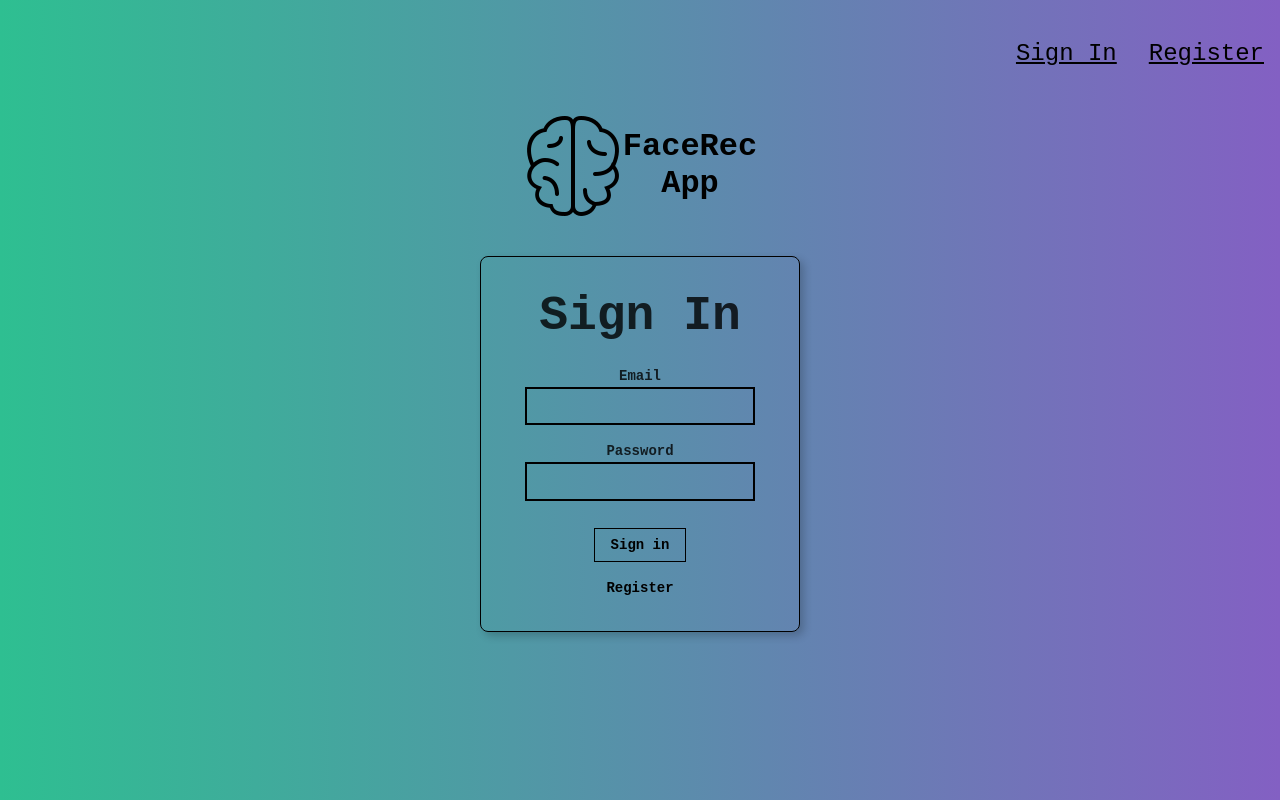
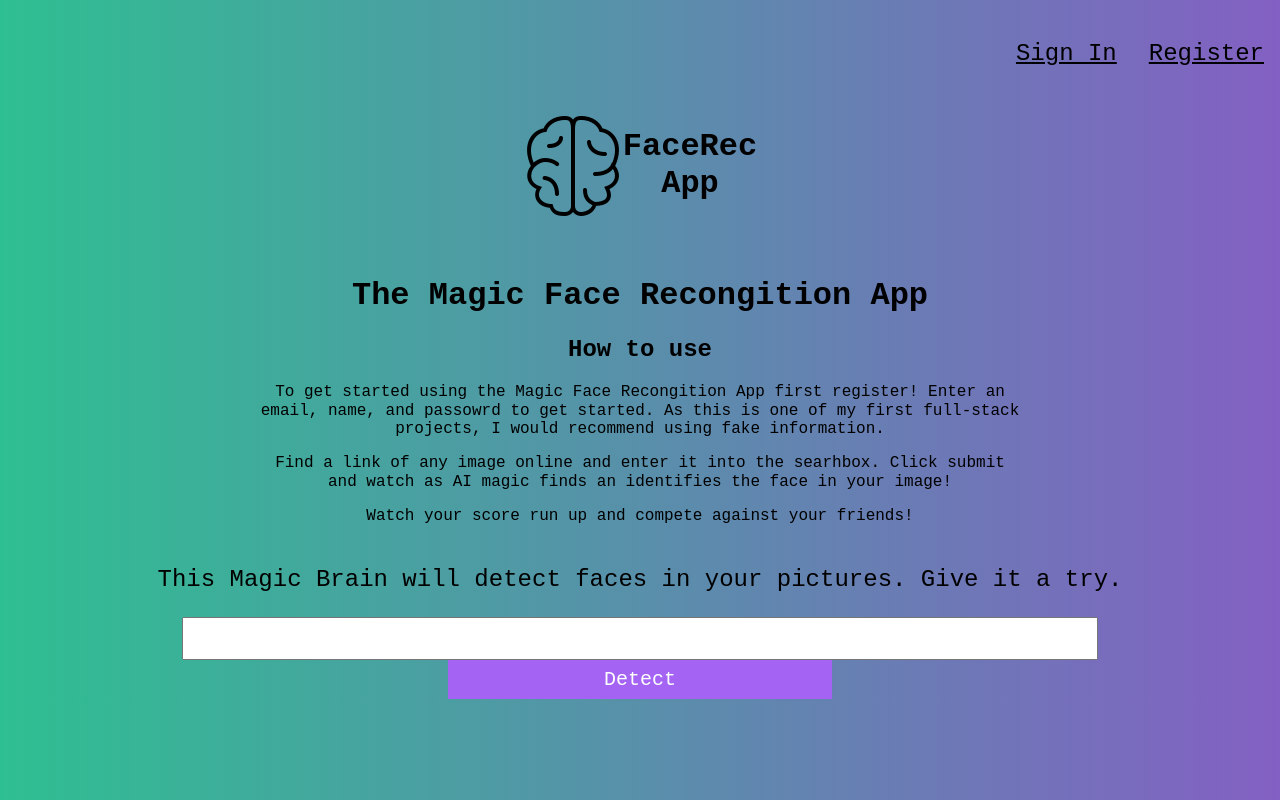
Before and after one commit to ben-sikora/face-recognition-app, a React (Create React App) app: page / in a window 1280 px wide. Built offline with nearby package versions, Linux system fonts and the light colour scheme.

Commit message:
Added Guest Feature

```diff
--- a/src/App.js
+++ b/src/App.js
@@ -13,7 +13,7 @@ const initialState = {
   input: "",
   imageURL: "",
   box: {},
-  route: "signin",
+  route: "about",
   isSignedin: false,
   user: {
     id: "",
@@ -80,7 +80,8 @@ class App extends Component {
     })
       .then((response) => response.json())
       .then((response) => {
-        if (response) {
+        if (response && this.state.route !== 'about') {
+          console.log('GOING HERE')
           fetch("http://localhost:3000/image", {
             method: "put",
             headers: { "Content-Type": "application/json" },
@@ -120,7 +121,6 @@ class App extends Component {
         <Logo onRouteChange={this.onRouteChange}/>
         {this.state.route === "home" ? (
           <div>
-            <About />
             <Rank
               name={this.state.user.name}
               entries={this.state.user.entries}
@@ -140,7 +140,17 @@ class App extends Component {
             onRouteChange={this.onRouteChange}
           />
         ) : this.state.route === "about" ? (
-          <About />
+          <div>
+            <About />
+            <ImageLinkForm
+                onInputChange={this.onInputChange}
+                onButtonSubmit={this.onSubmit}
+              />
+              <FaceRecognition
+                box={this.state.box}
+                imageURL={this.state.imageURL}
+              />
+          </div>
         ) : (
           <div>
           <SignIn loadUser={this.loadUser} onRouteChange={this.onRouteChange} />
```
